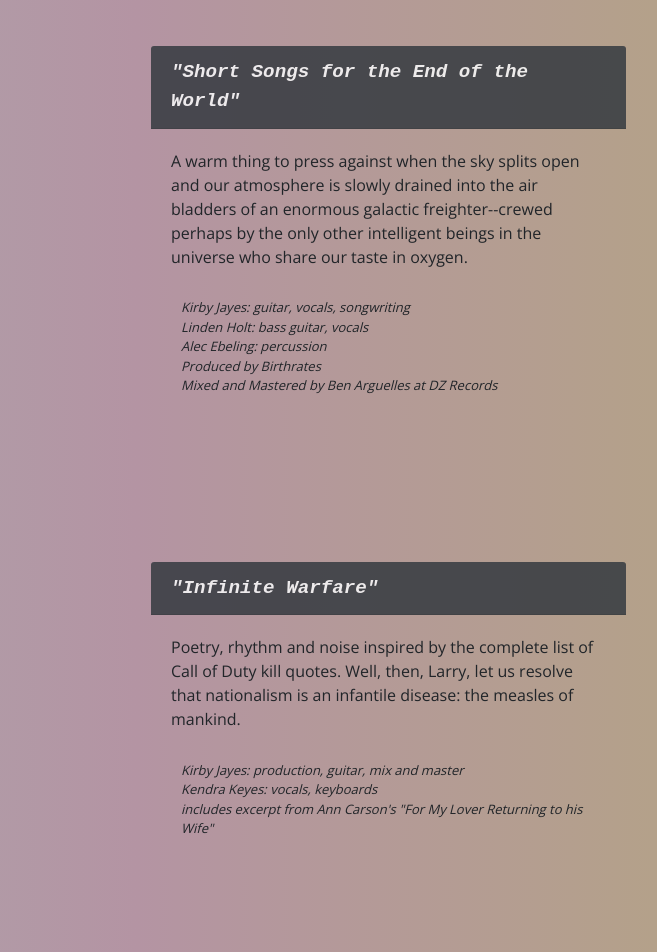
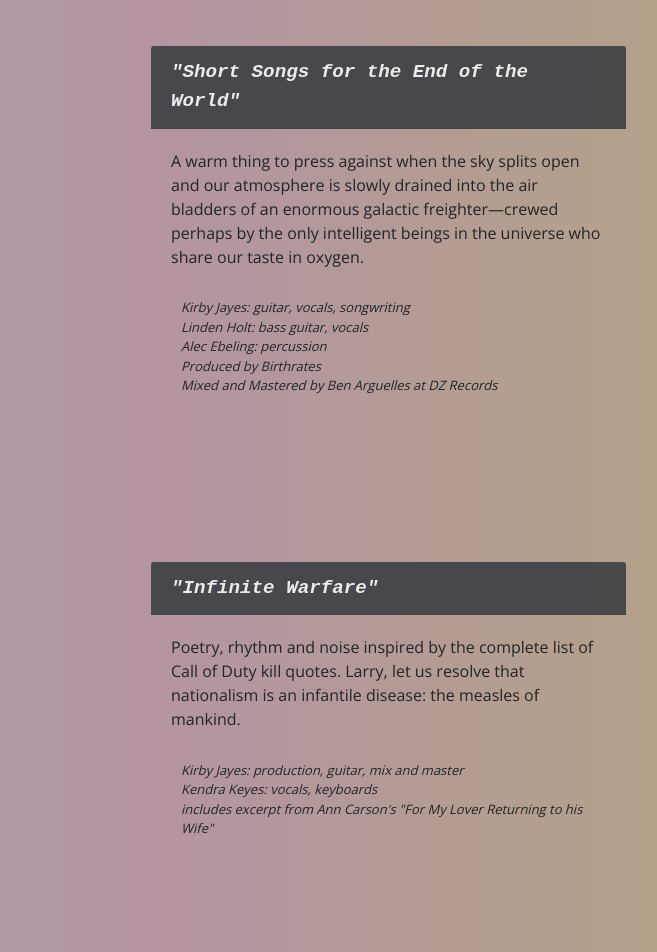
Before and after one commit to jirbjirbjirb/Personal-Site, a website: page music.html in a window 1280 px wide. Shown: the part 200-1152 px from the top of the page, 504-1161 px from the left. Drawn offline with nearby package versions, Linux system fonts and the light colour scheme.

Commit message:
emdash and text format

```diff
--- a/music.html
+++ b/music.html
@@ -76,7 +76,7 @@
 
                 <div class="card-body">A warm thing to press against when the sky splits open and our atmosphere is
                     slowly drained into the air
-                    bladders of an enormous galactic freighter--crewed perhaps by the only other intelligent beings in
+                    bladders of an enormous galactic freighter&mdash;crewed perhaps by the only intelligent beings in
                     the
                     universe who share our taste in oxygen.
 
@@ -110,7 +110,7 @@
                 <p class=" card-header bg-dark text-light card-title">"Infinite Warfare"</p>
 
                 <div class="card-body"> Poetry, rhythm and noise inspired by the complete list of Call of Duty kill
-                    quotes. Well, then, Larry,
+                    quotes. Larry,
                     let us resolve that nationalism is an infantile disease: the measles of mankind.
 
                     <ul class="card-content">
```
